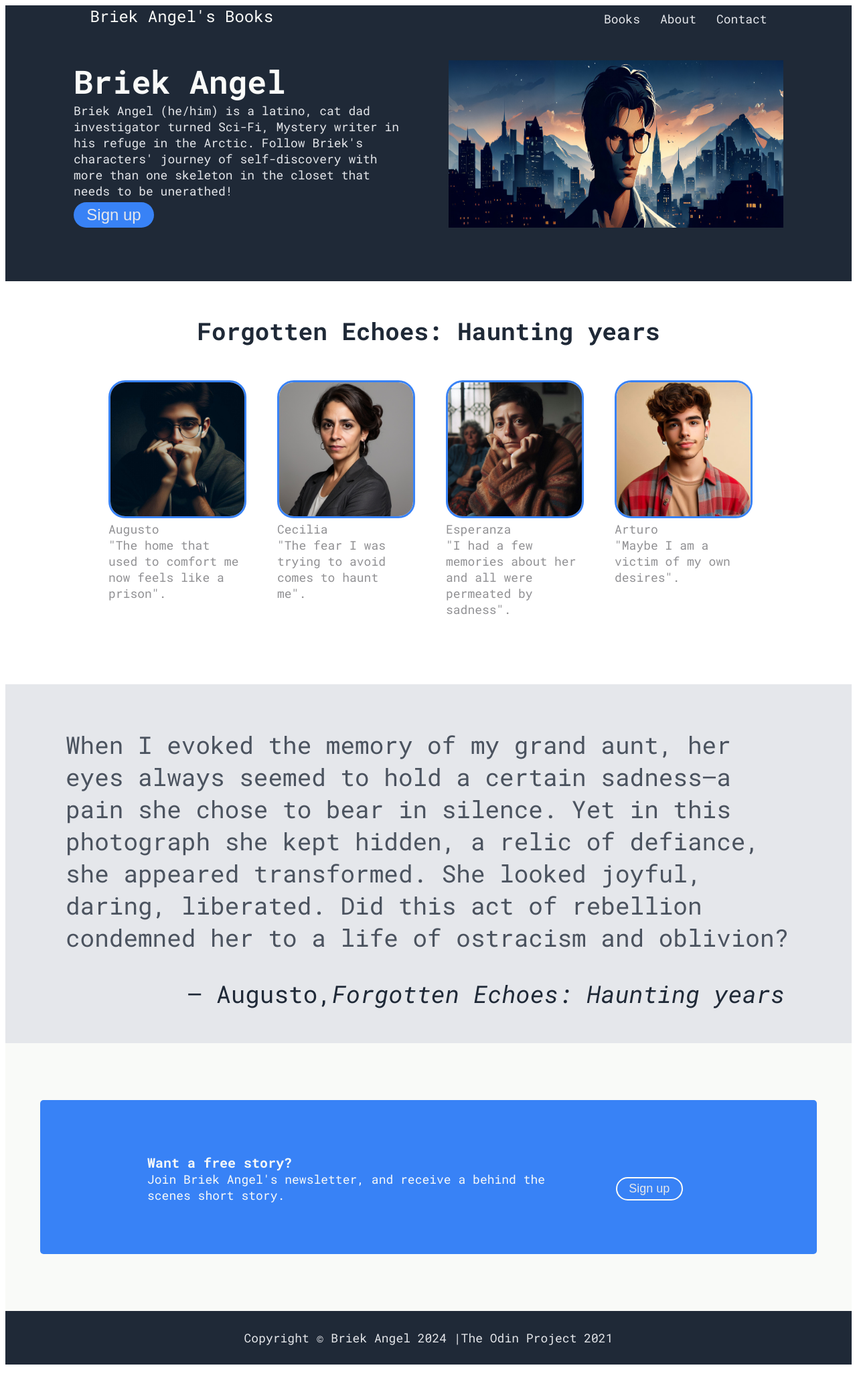
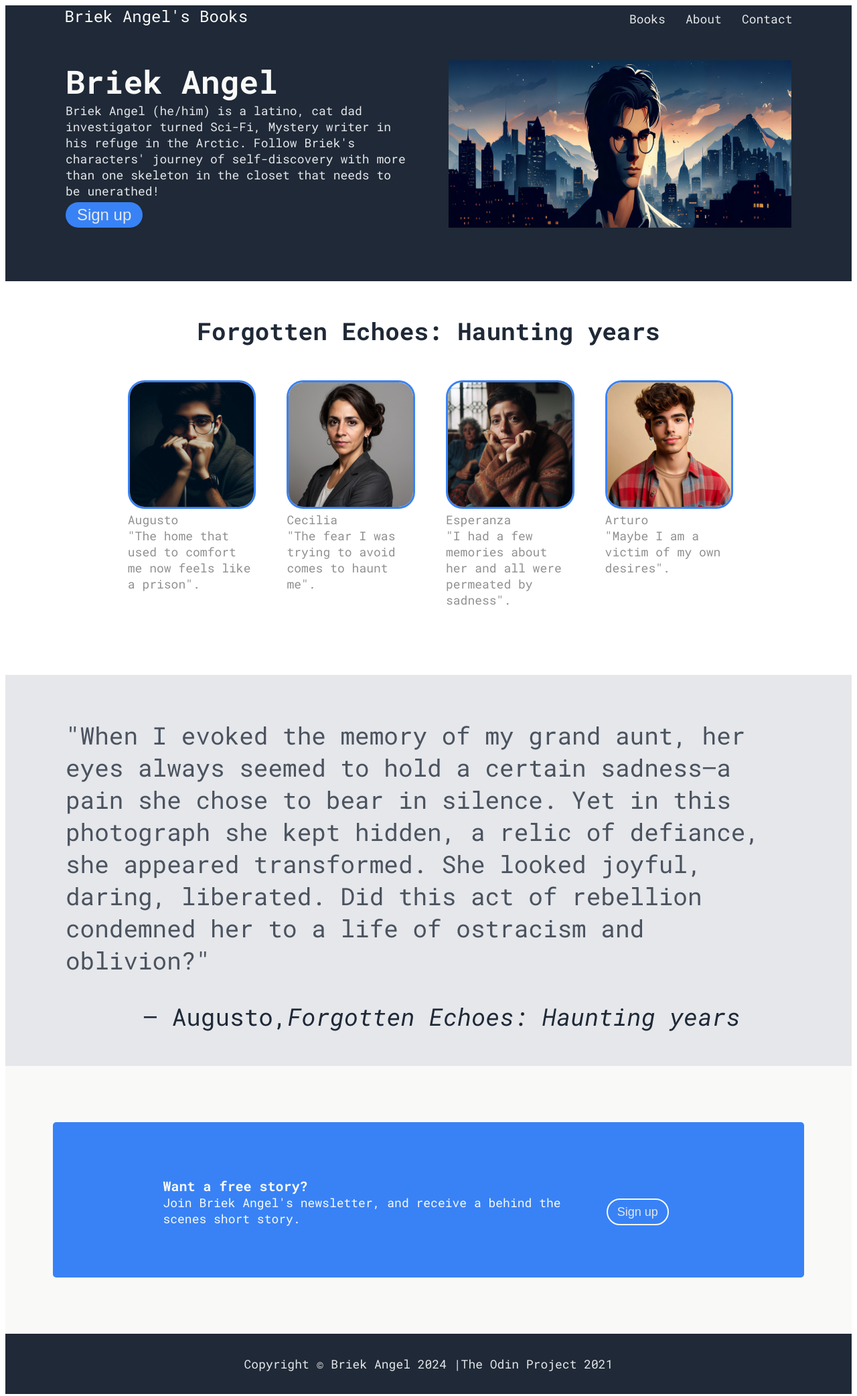
Before and after one commit to alvarosanabriar/landing_page, a plain HTML site: page index.html in a window 1280 px wide. Shown: the whole page at 67% size. Before the commit the page ends 2046 px from the top, so only its background shows below. Drawn offline with Linux system fonts and the light colour scheme.

Commit message:
Change units and improve HTML semantic tags
Change units and update semantic tags to make project more accessible

```diff
--- a/index.html
+++ b/index.html
@@ -23,16 +23,16 @@
         </nav>
     </header>
 
-    <div class="intro">
+    <main class="intro">
       <div class="mainintro">
         <div class="authorintro">Briek Angel</div>
         <div class="desc"> Briek Angel (he/him) is a latino, cat dad investigator turned Sci-Fi, Mystery writer in his refuge in the Arctic.  Follow Briek's characters' journey of self-discovery with more than one skeleton in the closet that needs to be unerathed!</div>
         <button> <a href="https://google.com"> Sign up </a></button>
       </div>
       <img class="avatar" src="./images/avatar.jpeg" alt="Briek Angel">
-    </div>
+    </main>
 
-    <div class="title"> Forgotten Echoes: Haunting years</div>
+    <section class="title"> Forgotten Echoes: Haunting years</section>
     <div class="container">
       <div class="info">
         <img src="./images/Augusto.jpeg" alt="Augusto">
@@ -56,12 +56,12 @@
       </div>
     </div>
 
-    <div class="quote">
-      <blockquote> When I evoked the memory of my grand aunt, her eyes always seemed to hold a certain sadness—a pain she chose to bear in silence. Yet in this photograph she kept hidden, a relic of defiance, she appeared transformed. She looked joyful, daring, liberated. Did this act of rebellion condemned her to a life of ostracism and oblivion?</blockquote>
+    <section class="quote">
+      <blockquote> "When I evoked the memory of my grand aunt, her eyes always seemed to hold a certain sadness—a pain she chose to bear in silence. Yet in this photograph she kept hidden, a relic of defiance, she appeared transformed. She looked joyful, daring, liberated. Did this act of rebellion condemned her to a life of ostracism and oblivion?"</blockquote>
       <figcaption> &mdash; Augusto, <cite>Forgotten Echoes: Haunting years</cite> </figcaption>
-    </div>
+    </section>
 
-    <div class="newsletter">
+    <section class="newsletter">
       <div class="sign-box">
         <div class="signup"> Want a free story? </div>
         <div class="call">
@@ -69,7 +69,7 @@
           <button class="secondcall"> <a href="https://google.com"> Sign up </a> </button>
         </div>
       </div>
-    </div>
+    </section>
 
     <footer> Copyright © Briek Angel 2024 |The Odin Project 2021 </footer>
 
--- a/style.css
+++ b/style.css
@@ -11,19 +11,19 @@ footer {
 }
 
 header .logo {
-    font-size: 24px;
+    font-size: 1.5rem;
     color: #F9FAF8;
 }
 
 .authorintro {
-    font-size: 48px;
+    font-size: 3rem;
     color: #F9FAF8;
     font-weight: 900;
 }
 
 .desc,
 footer {
-    font-size: 18px;
+    font-size: 1.125rem;
     color: #E5E7EB;
 }
 
@@ -31,28 +31,28 @@ button {
     background-color: #3882F6;
     border: none;
     border-radius: 25px;
-    font-size: 24px;
+    font-size: 1.5rem;
     color: #F9FAF8;
     text-align: center;
-    margin-top: 5px;
-    width: 120px;
-    padding: 5px;
+    margin-top: 0.3125rem;
+    width: 9vw;
+    padding: 1%;
 }
 
 .title {
-    font-size: 36px;
+    font-size: 2.25rem;
     color: #1F2937;
     font-weight: 900;
 }
 
 .text {
-    font-size: 18px;
+    font-size: 1.125rem;
     color: #909093;
 }
 
 .quote {
     background-color: #E5E7EB;
-    font-size: 36px;
+    font-size: 2.25rem;
     font-style: light italic;
     color: #4B535F;
 }
@@ -63,14 +63,14 @@ button {
 }
 
 .signup {
-  font-size: 20px;
+  font-size: 1.25rem;
   font-weight: bold;
   color: #F9FAF8;
 }
 
 .call,
 button.secondcall {
-  font-size: 18px;
+  font-size: 1.125rem;
   color: #F9FAF8;
 }
 
@@ -82,20 +82,20 @@ header {
 }
 
 .logo {
-    padding-left: 10%;
+    padding-left: 7%;
 }
 
 .nav {
     margin-left: auto;
     margin-top: auto;
-    padding-right: 10%;
+    padding-right: 7%;
 }
 
 ul {
     display: flex;
-    gap: 30px;
+    gap: 1.875rem;
     list-style-type: none;
-    font-size: 18px;
+    font-size: 1.125rem;
     margin: 0;
     padding: 0;
 }
@@ -107,32 +107,33 @@ a {
 
   img.avatar,
   .mainintro   {
-    max-width: 500px;
+    max-width: 40vw;
   }
+
 
   .intro {
    display: flex;
    justify-content: center;
-   padding: 50px 0 80px;
-   gap: 60px;
+   padding: 3.125rem 0 5rem;
+   gap: 3.75rem;
   }
 
   .title {
     display: flex;
     justify-content: center;
-    padding: 50px;
+    padding: 3.125rem;
 }
 
 .container {
     display: flex;
     justify-content: center;
-    gap: 52px;
-    margin-bottom: 100px;
+    gap: 3.25rem;
+    margin-bottom: 6.25rem;
   }
 
   .info,
   .info img {
-    max-width: 200px;
+    max-width: 14.5vw;
   }
 
   .info img {
@@ -144,13 +145,13 @@ a {
     display: flex;
     flex-direction: column;
     justify-content: center;
-    padding: 30px 50px 50px;
+    padding: 1.875rem 3.125rem 3.125rem;
   }
 
   figcaption {
     display: flex;
     justify-content: flex-end;
-    padding-right: 50px;
+    padding-right: 10%;
   }
 
   .newsletter {
@@ -158,25 +159,25 @@ a {
     display: flex;
     justify-content: center;
     align-items: center;
-    height: 400px;
+    height: 25em;
     }
 
   .sign-box {
     background-color: #3882F6;
     margin: auto;
     border-radius: 5px;
-    padding: 80px 200px 0 160px;
+    padding: 6.5% 16% 0 13%;
     display: flex;
     flex-direction: column;
     justify-items: center;
-    font-size: 18px;
-    width: 800px;
-    height: 150px;
+    font-size: 1.125rem;
+    width: 59vw;
+    height: 9.375rem;
   }
 
   .call {
     display: flex;
-    gap: 40px;
+    gap: 2.5rem;
     align-items: center;
   }
 
@@ -191,5 +192,5 @@ a {
     display: flex;
     justify-content: center;
     align-items: center;
-    height: 80px;
+    height: 5em;
   }
```
Also changed, not shown: 1 other file.
